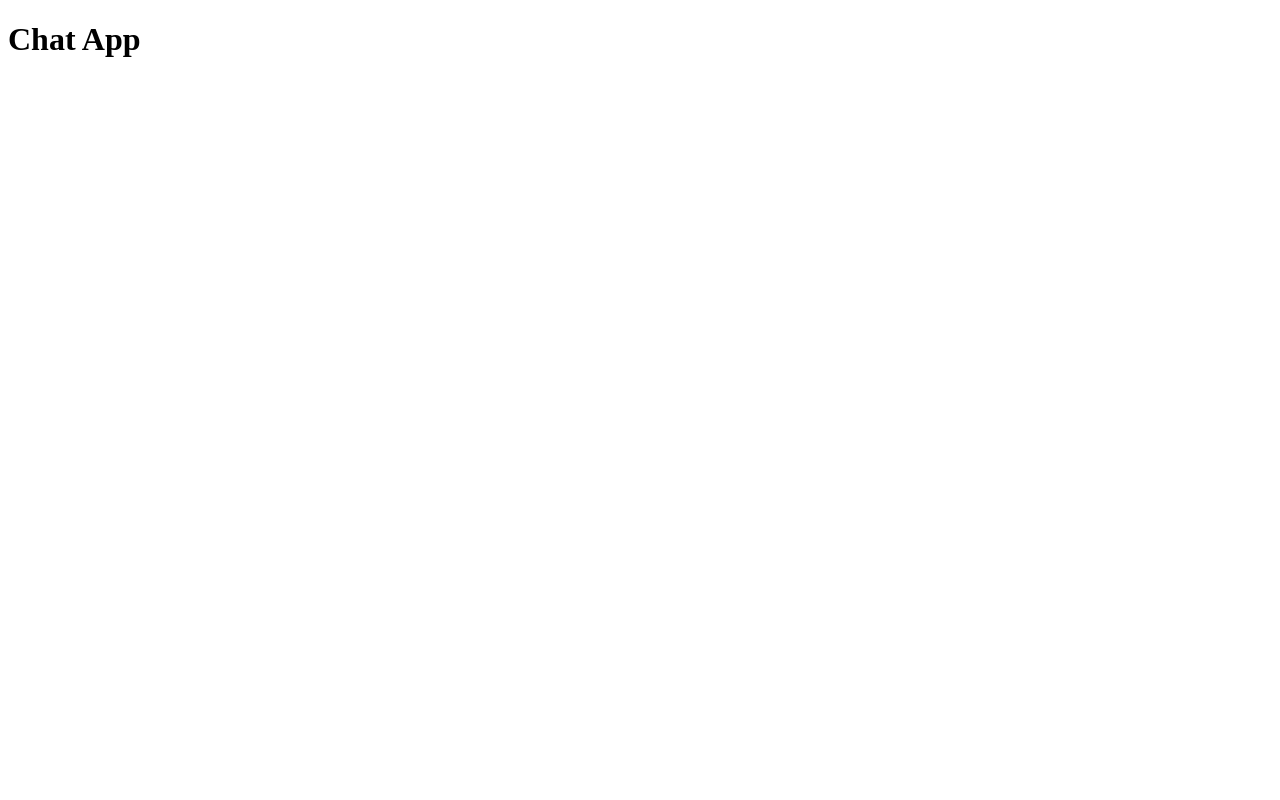
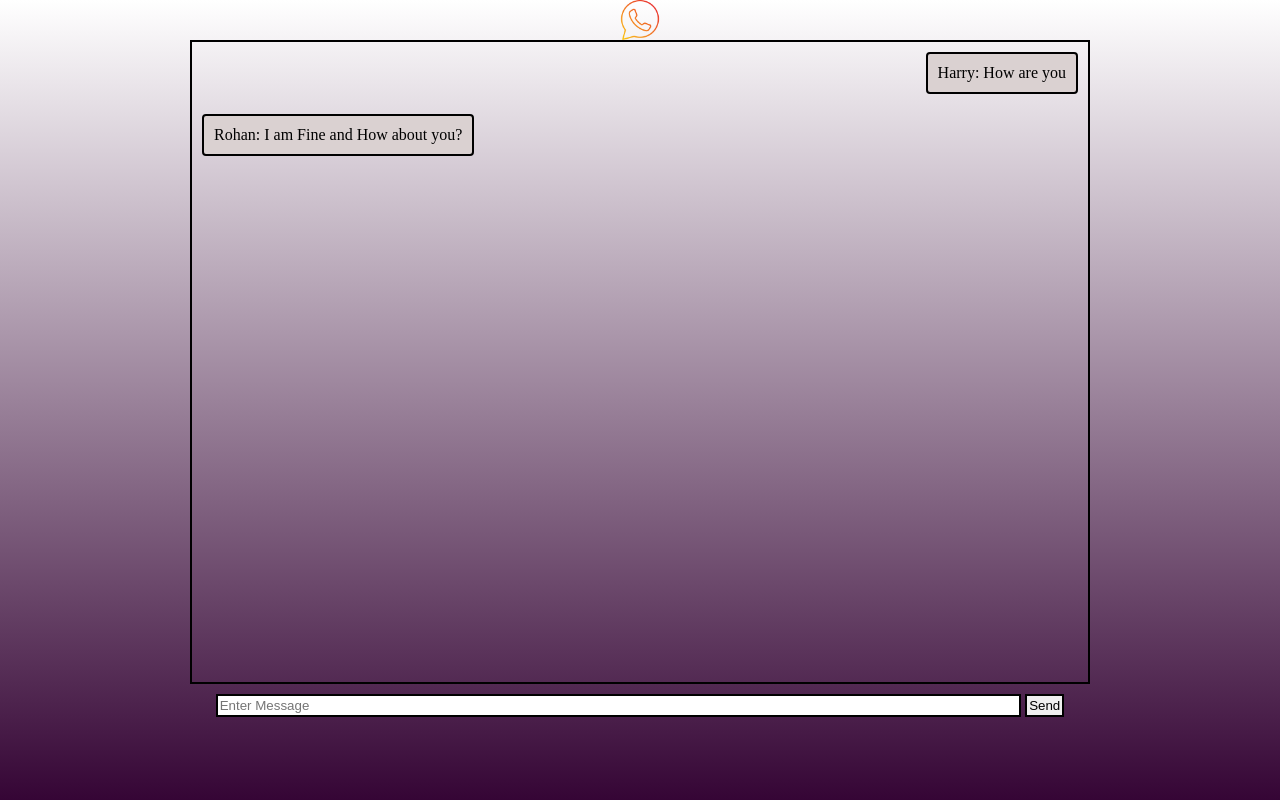
Before and after one commit to Rowel-Maharjan/Chat-app, a plain HTML site: page index.html in a window 1280 px wide. Drawn offline with Linux system fonts and the light colour scheme.

Commit message:
First Commit

```diff
--- a/index.html
+++ b/index.html
@@ -3,9 +3,25 @@
 <head>
     <meta charset="UTF-8">
     <meta name="viewport" content="width=device-width, initial-scale=1.0">
-    <title>Document</title>
+    <title>RealTime Node Socket IO Chat App</title>
+    <link rel="stylesheet" href="style.css">
+    <script src="./js/client.js"></script>
 </head>
 <body>
-    <h1>Chat App</h1>
+    <nav>
+        <img class = "logo" src="/image/chat-bubble.png" alt="Image Not Found">
+    </nav>
+
+    <div class="container">
+        <div class="message right">Harry: How are you</div>
+        <div class="message left">Rohan: I am Fine and How about you?</div>
+    </div>
+
+    <div class="send">
+        <form action="#" id="sendMessage">
+            <input type="text" name="messageInp" id="messageInp" placeholder="Enter Message">
+            <button type="submit" class = "btn">Send</button>
+        </form>
+    </div>
 </body>
 </html>
--- /dev/null
+++ b/style.css
@@ -0,0 +1,64 @@
+*{
+    padding: 0;
+    margin: 0;
+}
+
+.logo{
+    display: block;
+    margin: auto;
+    width: 40px;
+}
+
+body{
+    background-image: linear-gradient(rgb(255,255,255), rgb(53, 5, 53));
+    height: 100vh;
+}
+
+.container{
+    border: 2px solid black;
+    width: 70vw;
+    height: 80vh;
+    margin: auto;
+    overflow-y: auto;
+    margin-bottom: 10px;
+}
+.message{
+    background-color: rgb(218, 209, 209);
+    padding: 10px;
+    margin: 10px;
+    width: auto;
+}
+
+.left{
+    float: left;
+    clear: both;
+    border-radius: 4px;
+    border: 2px solid black;
+}
+
+.right{
+    float: right;
+    clear: both;
+    border-radius: 4px;
+    border: 2px solid black;
+}
+
+#sendMessage{
+    text-align: center;
+    width: 70vw;
+    display: block;
+    margin: auto;
+}
+
+#messageInp{
+    border: 2px solid black;
+    padding: 2px;
+    width: 89%;
+}
+
+.btn{
+    padding: 2px;
+    cursor: pointer;
+    border: 2px solid black;
+
+}
```
Also changed, not shown: image/chat-bubble.png (added), js/client.js (added).
